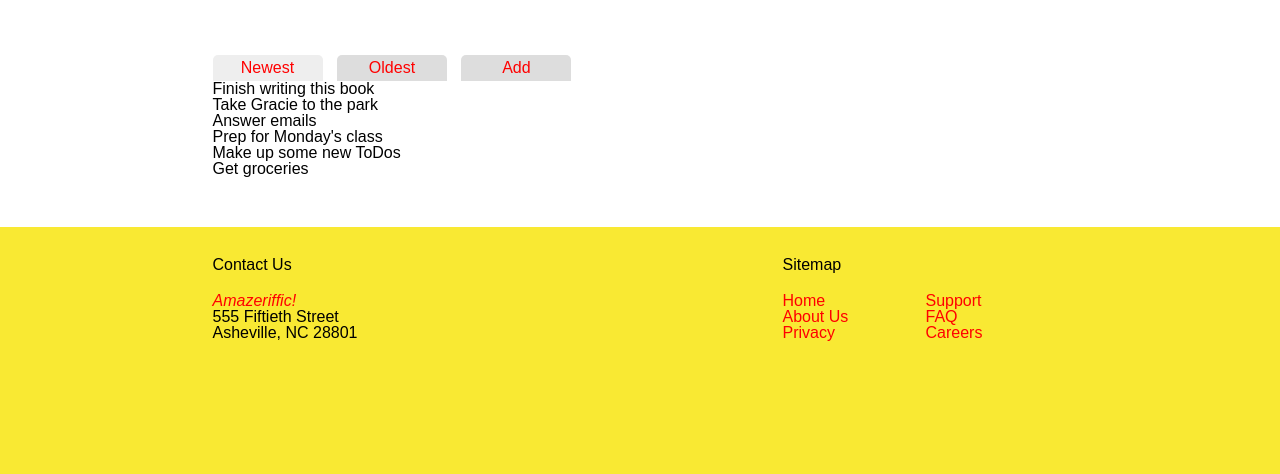
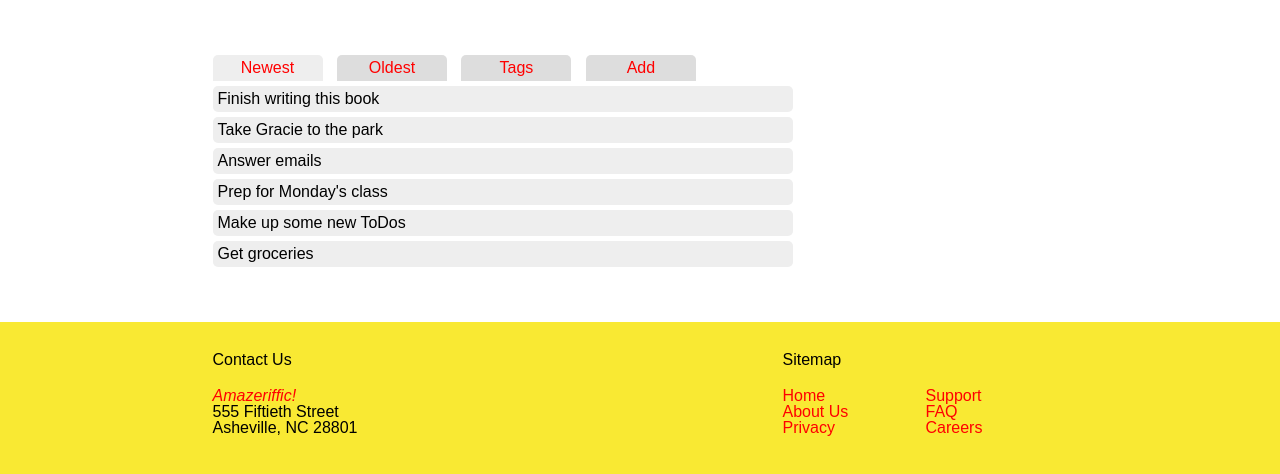
Before and after one commit to mjwelch-lewis/Amazeriffic-Project, a website: page static/index.html in a window 1280 px wide. Shown: the part 68-542 px from the top of the page. Drawn offline with nearby package versions, Linux system fonts and the light colour scheme; a web font is replaced by a local one.

Commit message:
Added todos.json, updated index.html, style.css, and app.js

```diff
--- a/static/app.js
+++ b/static/app.js
@@ -1,13 +1,9 @@
-var main = function () {
+var main = function (toDoObjects) {
     "use strict";
 
-    //array containing todo list
-    var toDos = ["Get groceries",
-                 "Make up some new ToDos",
-                 "Prep for Monday's class",
-                 "Answer emails",
-                 "Take Gracie to the park",
-                 "Finish writing this book"];
+    var toDos = toDoObjects.map(function (toDo) {
+        return toDo.description;
+    });
 
     //iterates through all three tabs
     $(".tabs a span").toArray().forEach(function (element) {
@@ -63,4 +59,9 @@ var main = function () {
     $(".tabs a:first-child span").trigger("click");
 };
 
-$(document).ready(main);
+$(document).ready(function () {
+    $.getJSON("todos.json", function (toDoObjects) {
+        // call main with the to-dos as an argument
+        main(toDoObjects);
+    });
+});
--- a/static/index.html
+++ b/static/index.html
@@ -24,9 +24,10 @@
         <main>
             <div class="container">
                 <div class="tabs">
-                    <a href="#"><span class="active">Newest</span></a>
-                    <a href="#"><span>Oldest</span></a>
-                    <a href="#"><span>Add</span></a>
+                    <a href=""><span class="active">Newest</span></a>
+                    <a href=""><span>Oldest</span></a>
+                    <a href=""><span>Tags</span></a>
+                    <a href=""><span>Add</span></a>
                 </div>
                 <div class="content">
                     <ul>
--- a/static/style.css
+++ b/static/style.css
@@ -121,3 +121,14 @@ a:hover {
 .tabs a span.active {
     background: #eee;
 }
+
+.content li {
+    display:block;
+    border-radius: 5px 5px 5px 5px;
+    width: 570px;
+    margin-top: 5px;
+    margin-bottom: 5px;
+    text-align: left;
+    background: #eee;
+    padding: 5px;
+}
--- /dev/null
+++ b/static/todos.json
@@ -0,0 +1,26 @@
+[
+    {
+        "description" : "Get groceries",
+        "tags"  : [ "shopping", "chores" ]
+    },
+    {
+        "description" : "Make up some new ToDos",
+        "tags"  : [ "writing", "work" ]
+    },
+    {
+        "description" : "Prep for Monday's class",
+        "tags"  : [ "work", "teaching" ]
+    },
+    {
+        "description" : "Answer emails",
+        "tags"  : [ "work" ]
+    },
+    {
+        "description" : "Take Gracie to the park",
+        "tags"  : [ "chores", "pets" ]
+    },
+    {
+        "description" : "Finish writing this book",
+        "tags"  : [ "writing", "work" ]
+    }
+]
```
